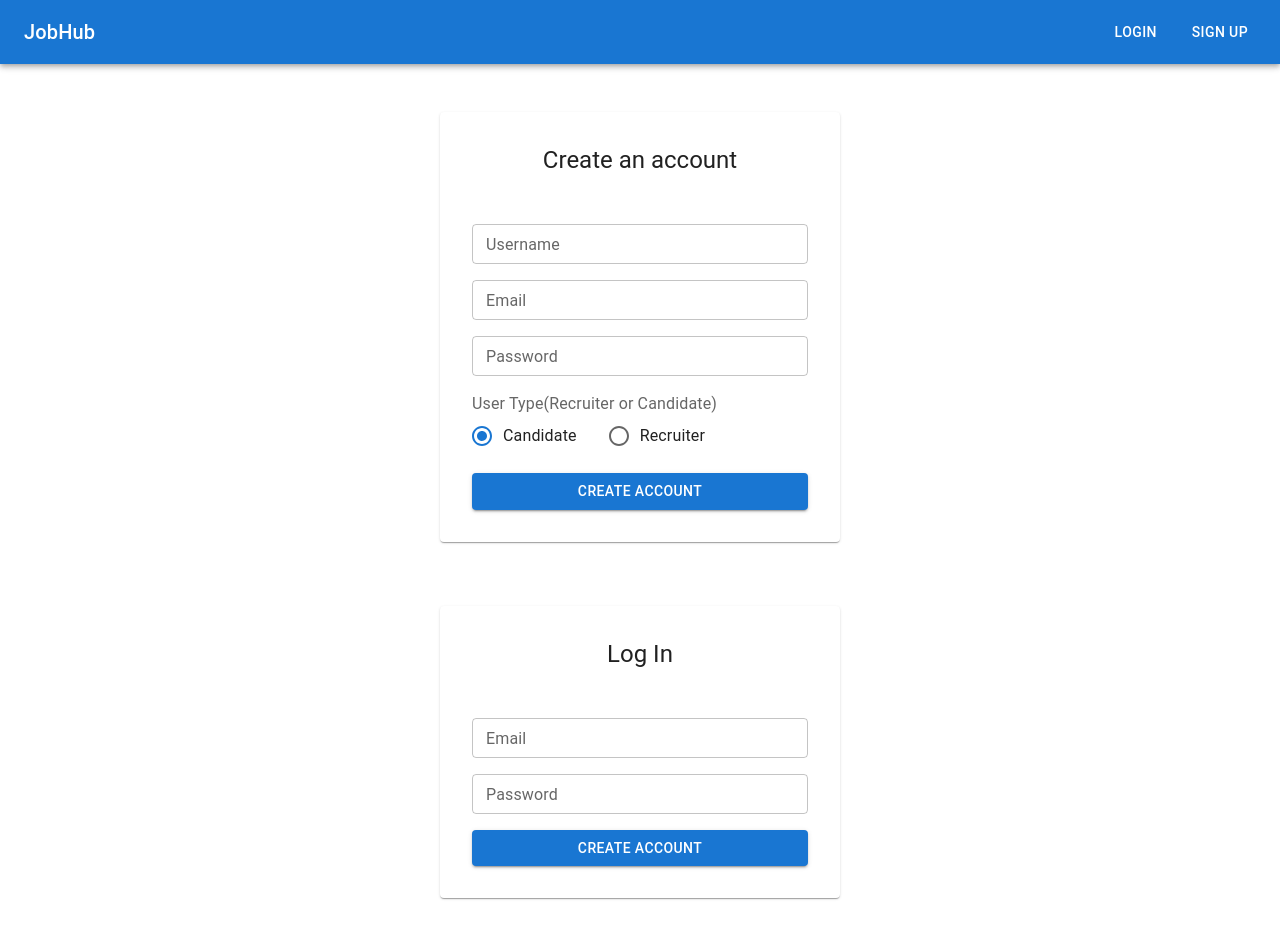
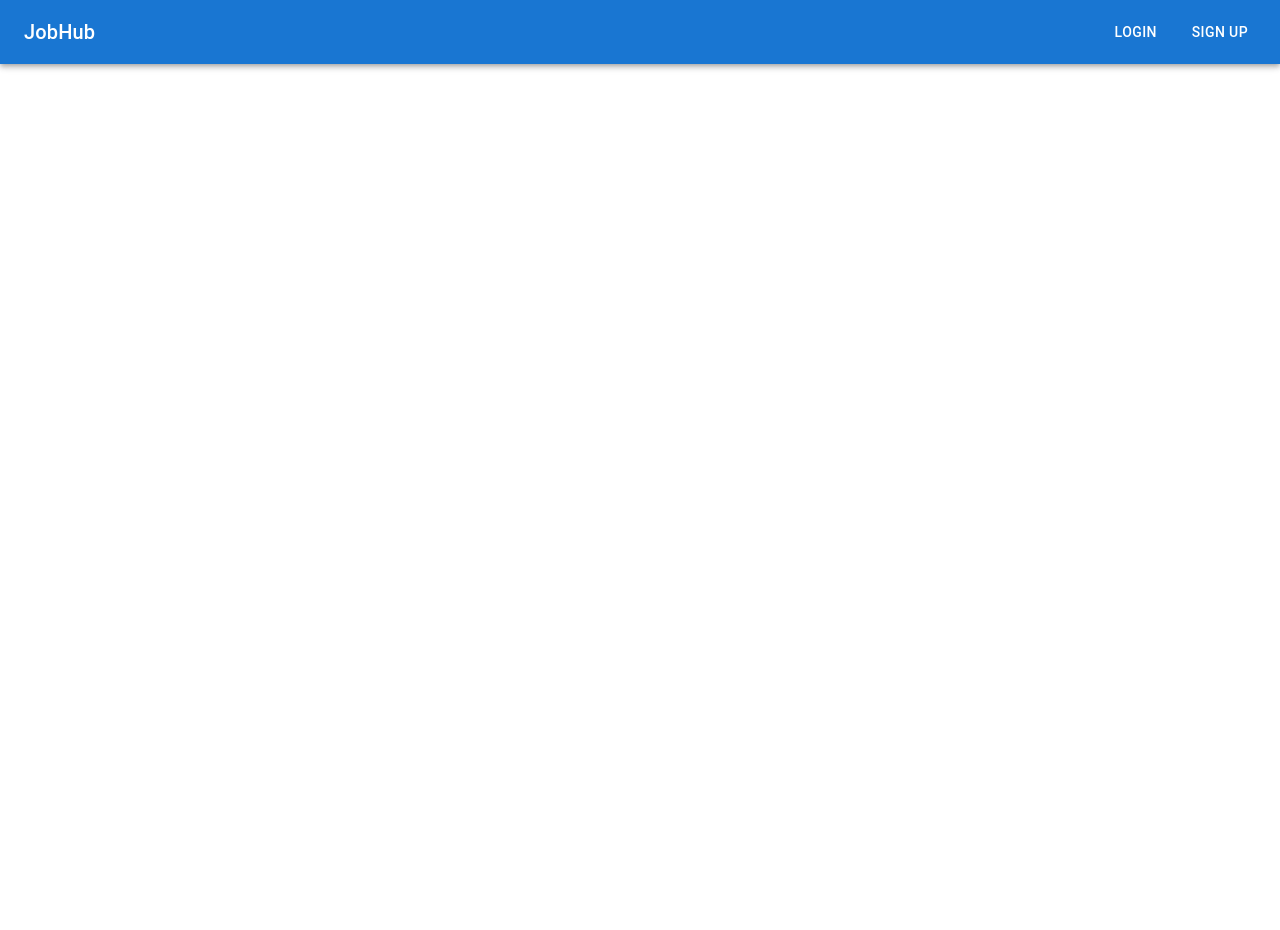
Before and after one commit to nnha19/jobhub-client, a React (Vite) app: page / in a window 1280 px wide. After the commit the page ends 800 px from the top, so only its background shows below. Built offline with nearby package versions, Linux system fonts and the light colour scheme.

Commit message:
feat: setup react router and displaying the signup and login pages separately

```diff
--- a/package.json
+++ b/package.json
@@ -20,6 +20,7 @@
     "react-dom": "^18.3.1",
     "react-hook-form": "^7.53.0",
     "react-query": "^3.39.3",
+    "react-router-dom": "^6.27.0",
     "yup": "^1.4.0"
   },
   "devDependencies": {
--- a/src/App.tsx
+++ b/src/App.tsx
@@ -1,9 +1,10 @@
 import { QueryClient, QueryClientProvider } from "react-query";
+import { BrowserRouter, Route, Routes } from "react-router-dom";
 
+import AuthContextProvider from "./contexts/AuthContext";
+import { LoginRoute } from "./features/authentication";
 import MainLayout from "./layouts/MainLayout";
 import SignupRoute from "./features/authentication/routes/signupRoute";
-import AuthContextProvider from "./contexts/AuthContext";
-import { LoginRoute } from "./features/authentication";
 
 const App = () => {
   document.title = "Jobhub project";
@@ -12,12 +13,14 @@ const App = () => {
   return (
     <QueryClientProvider client={queryClient}>
       <AuthContextProvider>
-        <MainLayout>
-          <>
-            <SignupRoute />
-            <LoginRoute />
-          </>
-        </MainLayout>
+        <BrowserRouter>
+          <Routes>
+            <Route path="/" element={<MainLayout />}>
+              <Route path="/login" element={<LoginRoute />} />
+              <Route path="/signup" element={<SignupRoute />} />
+            </Route>
+          </Routes>
+        </BrowserRouter>
       </AuthContextProvider>
     </QueryClientProvider>
   );
--- a/src/layouts/MainLayout.tsx
+++ b/src/layouts/MainLayout.tsx
@@ -1,12 +1,9 @@
 import { Box, Container, Typography } from "@mui/material";
 import Appbar from "./MainAppbar";
 import { useAuthContext } from "../contexts/AuthContext";
+import { Outlet } from "react-router-dom";
 
-interface IProps {
-  children: JSX.Element;
-}
-
-const MainLayout = ({ children }: IProps) => {
+const MainLayout = () => {
   const { isAuthenticated } = useAuthContext();
 
   return (
@@ -14,7 +11,9 @@ const MainLayout = ({ children }: IProps) => {
       <Appbar />
       <Container sx={{ mt: 2 }}>
         {isAuthenticated && <Typography> Authenticated</Typography>}
-        <Box height="100%">{children}</Box>
+        <Box height="100%">
+          <Outlet />
+        </Box>
       </Container>
     </Box>
   );
```
Also changed, not shown: 1 other file (tests, documents, lock files or other folders).
